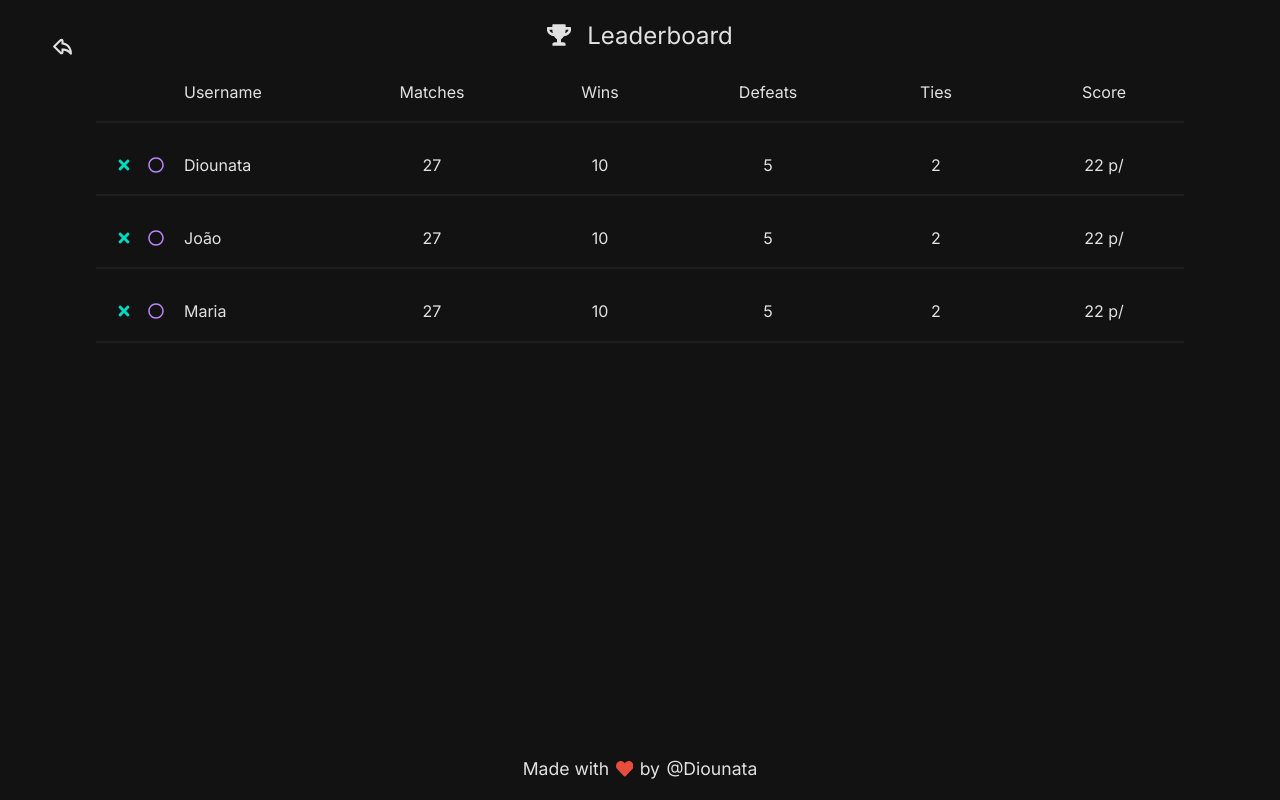
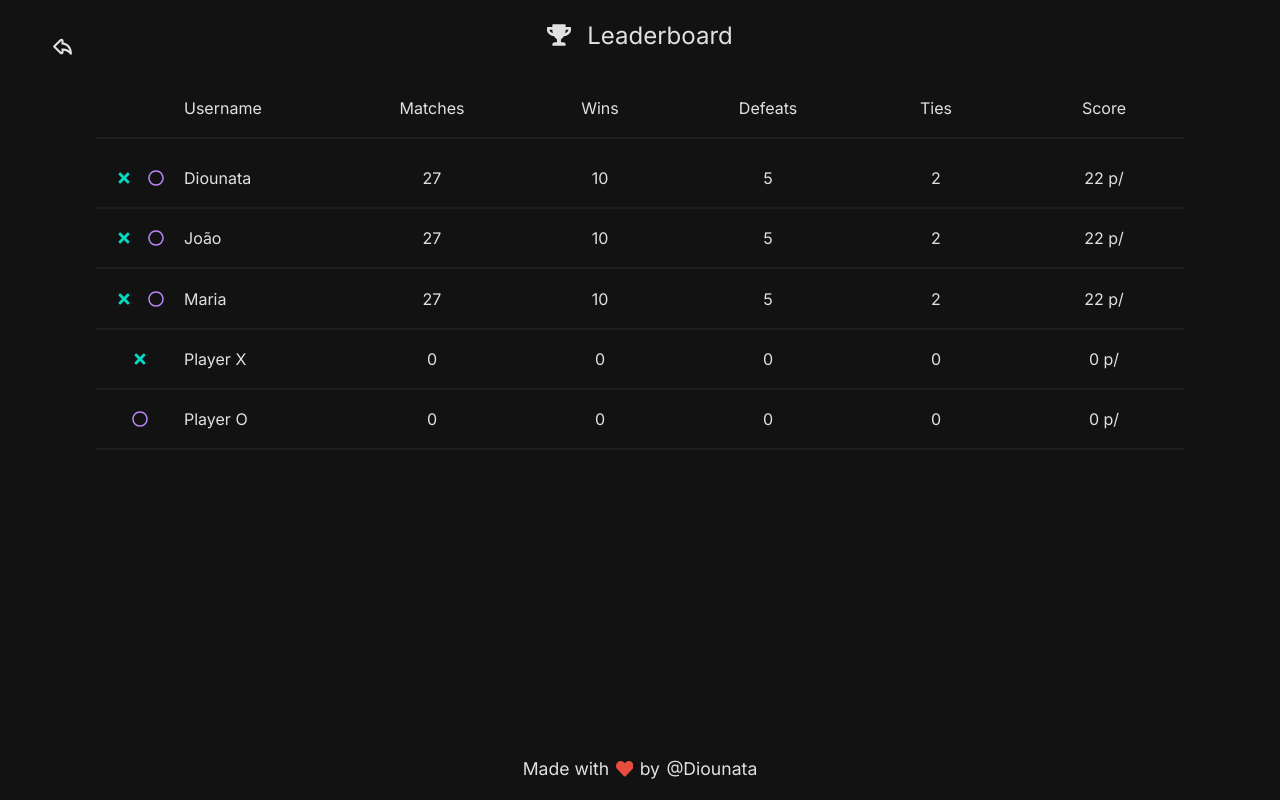
Before and after one commit to Diounata/tic-tac-toe, a Next.js app: page /leaderboard in a window 1280 px wide. Built offline with nearby package versions, Linux system fonts and the light colour scheme.

Commit message:
Add X | O to Leaderboard

```diff
--- a/src/Components/Leaderboard/PlayerData.tsx
+++ b/src/Components/Leaderboard/PlayerData.tsx
@@ -5,8 +5,8 @@ import O from '../../Icons/O';
 
 export default function PlayerData() {
     return (
-        <>
-            <div className={styles.container}>
+        <article className={styles.container}>
+            <div>
                 <div className={styles.icons}>
                     <X />
                     <O />
@@ -21,7 +21,7 @@ export default function PlayerData() {
                 <div>22 p/</div>
             </div>
 
-            <div className={styles.container}>
+            <div>
                 <div className={styles.icons}>
                     <X />
                     <O />
@@ -36,7 +36,7 @@ export default function PlayerData() {
                 <div>22 p/</div>
             </div>
 
-            <div className={styles.container}>
+            <div>
                 <div className={styles.icons}>
                     <X />
                     <O />
@@ -50,6 +50,34 @@ export default function PlayerData() {
                 <div>2</div>
                 <div>22 p/</div>
             </div>
-        </>
+
+            <div>
+                <div className={styles.icons}>
+                    <X />
+                </div>
+
+                <div className={styles.username}>Player X</div>
+
+                <div>0</div>
+                <div>0</div>
+                <div>0</div>
+                <div>0</div>
+                <div>0 p/</div>
+            </div>
+
+            <div>
+                <div className={styles.icons}>
+                    <O />
+                </div>
+
+                <div className={styles.username}>Player O</div>
+
+                <div>0</div>
+                <div>0</div>
+                <div>0</div>
+                <div>0</div>
+                <div>0 p/</div>
+            </div>
+        </article>
     );
 }
--- a/src/styles/Leaderboard/Leaderboard.module.scss
+++ b/src/styles/Leaderboard/Leaderboard.module.scss
@@ -2,11 +2,11 @@
     display: flex;
     flex-direction: column;
     align-items: stretch;
-    gap: 2rem;
+    gap: 0.6rem;
 
     width: 100vw;
 
-    margin-top: 2rem;
+    margin-top: 3rem;
     padding: 0 6rem;
     text-align: center;
 
--- a/src/styles/Leaderboard/PlayerData.module.scss
+++ b/src/styles/Leaderboard/PlayerData.module.scss
@@ -1,9 +1,12 @@
-.container {
+.container > div {
     display: grid;
     grid-template-columns: 0.5fr 1fr 1fr 1fr 1fr 1fr 1fr;
     align-items: center;
     justify-content: space-between;
     gap: 0.5rem;
+
+    padding: 1.2rem 0;
+    border-bottom: 2px solid var(--light-color);
 }
 
 .username {
```
